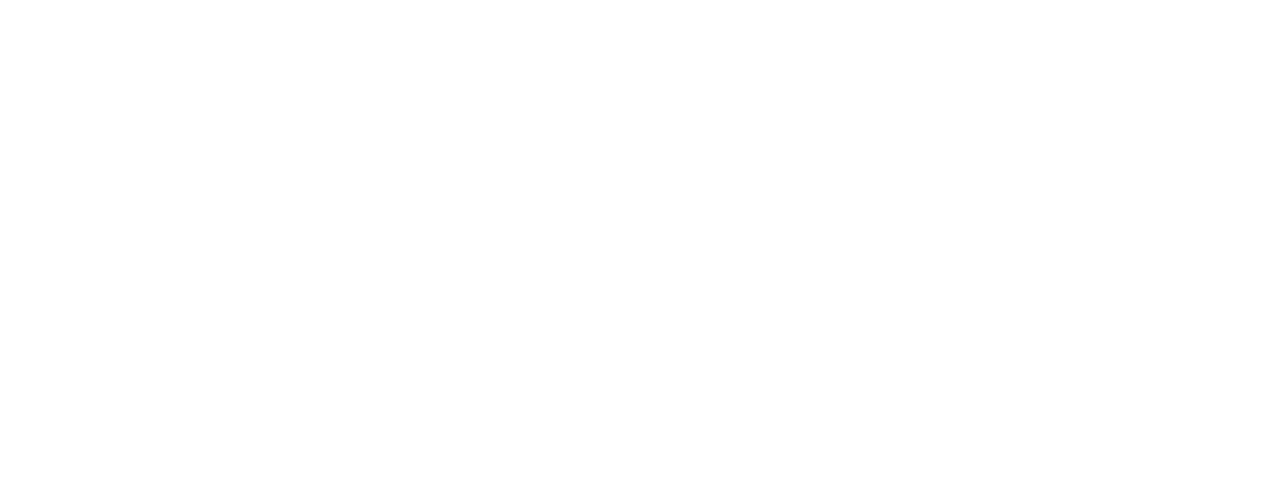
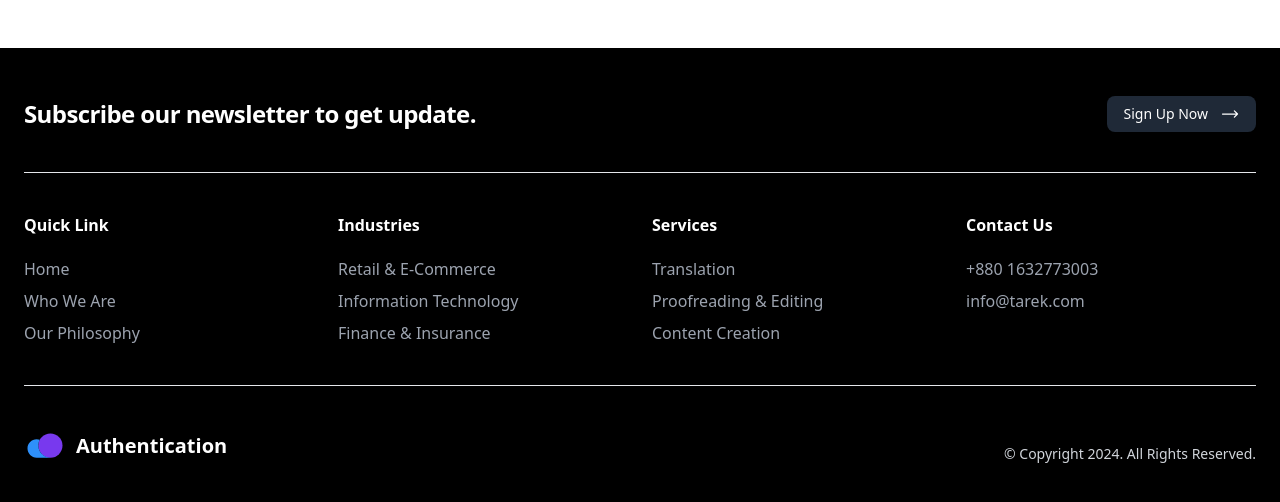
Before and after one commit to tareksabbir/Patterns, a React (Vite) app: page / in a window 1280 px wide. Shown: the part 1948-2450 px from the top of the page. Before the commit the page ends 1996 px from the top, so only its background shows below. Built offline with nearby package versions, Linux system fonts and the light colour scheme.

Commit message:
Footer Added

```diff
--- /dev/null
+++ b/src/Footer/Footer.jsx
@@ -0,0 +1,175 @@
+const Footer = () => {
+  return (
+    <footer className="bg-black dark:bg-gray-900">
+      <div className="container px-6 py-12 mx-auto">
+        <div className="md:flex md:-mx-3 md:items-center md:justify-between">
+          <h1 className="text-xl font-semibold tracking-tight text-white md:mx-3 xl:text-2xl">
+            Subscribe our newsletter to get update.
+          </h1>
+
+          <div className="mt-6 md:mx-3 shrink-0 md:mt-0 md:w-auto">
+            <a
+              href="#"
+              className="inline-flex items-center justify-center w-full px-4 py-2 text-sm text-white duration-300 bg-gray-800 rounded-lg gap-x-3 hover:bg-gray-700 focus:ring focus:ring-gray-300 focus:ring-opacity-80"
+            >
+              <span>Sign Up Now</span>
+
+              <svg
+                xmlns="http://www.w3.org/2000/svg"
+                fill="none"
+                viewBox="0 0 24 24"
+                strokeWidth="1.5"
+                stroke="currentColor"
+                className="w-5 h-5"
+              >
+                <path
+                  strokeLinecap="round"
+                  strokeLinejoin="round"
+                  d="M17.25 8.25L21 12m0 0l-3.75 3.75M21 12H3"
+                />
+              </svg>
+            </a>
+          </div>
+        </div>
+
+        <hr className="my-6 border-gray-200 md:my-10 dark:border-gray-700" />
+
+        <div className="grid grid-cols-1 gap-6 sm:grid-cols-2 md:grid-cols-3 lg:grid-cols-4">
+          <div>
+            <p className="font-semibold text-white">
+              Quick Link
+            </p>
+
+            <div className="flex flex-col items-start mt-5 space-y-2">
+              <a
+                href="#"
+                className="text-gray-400 transition-colors duration-300 dark:text-gray-300 dark:hover:text-blue-400 hover:underline hover:text-blue-500"
+              >
+                Home
+              </a>
+              <a
+                href="#"
+                className="text-gray-400 transition-colors duration-300 dark:text-gray-300 dark:hover:text-blue-400 hover:underline hover:text-blue-500"
+              >
+                Who We Are
+              </a>
+              <a
+                href="#"
+                className="text-gray-400 transition-colors duration-300 dark:text-gray-300 dark:hover:text-blue-400 hover:underline hover:text-blue-500"
+              >
+                Our Philosophy
+              </a>
+            </div>
+          </div>
+
+          <div>
+            <p className="font-semibold text-white">
+              Industries
+            </p>
+
+            <div className="flex flex-col items-start mt-5 space-y-2">
+              <a
+                href="#"
+                className="text-gray-400 transition-colors duration-300 dark:text-gray-300 dark:hover:text-blue-400 hover:underline hover:text-blue-500"
+              >
+                Retail & E-Commerce
+              </a>
+              <a
+                href="#"
+                className="text-gray-400 transition-colors duration-300 dark:text-gray-300 dark:hover:text-blue-400 hover:underline hover:text-blue-500"
+              >
+                Information Technology
+              </a>
+              <a
+                href="#"
+                className="text-gray-400 transition-colors duration-300 dark:text-gray-300 dark:hover:text-blue-400 hover:underline hover:text-blue-500"
+              >
+                Finance & Insurance
+              </a>
+            </div>
+          </div>
+
+          <div>
+            <p className="font-semibold text-white">
+              Services
+            </p>
+
+            <div className="flex flex-col items-start mt-5 space-y-2">
+              <a
+                href="#"
+                className="text-gray-400 transition-colors duration-300 dark:text-gray-300 dark:hover:text-blue-400 hover:underline hover:text-blue-500"
+              >
+                Translation
+              </a>
+              <a
+                href="#"
+                className="text-gray-400 transition-colors duration-300 dark:text-gray-300 dark:hover:text-blue-400 hover:underline hover:text-blue-500"
+              >
+                Proofreading & Editing
+              </a>
+              <a
+                href="#"
+                className="text-gray-400 transition-colors duration-300 dark:text-gray-300 dark:hover:text-blue-400 hover:underline hover:text-blue-500"
+              >
+                Content Creation
+              </a>
+            </div>
+          </div>
+
+          <div>
+            <p className="font-semibold text-white">
+              Contact Us
+            </p>
+
+            <div className="flex flex-col items-start mt-5 space-y-2">
+              <a
+                href="#"
+                className="text-gray-400 transition-colors duration-300 dark:text-gray-300 dark:hover:text-blue-400 hover:underline hover:text-blue-500"
+              >
+                +880 1632773003
+              </a>
+              <a
+                href="#"
+                className="text-gray-400 transition-colors duration-300 dark:text-gray-300 dark:hover:text-blue-400 hover:underline hover:text-blue-500"
+              >
+                info@tarek.com
+              </a>
+            </div>
+          </div>
+        </div>
+
+        <hr className="my-6 border-gray-200 md:my-10 dark:border-gray-700" />
+
+        <div className="flex flex-col items-center justify-between sm:flex-row">
+        <a
+              href="/"
+              className="inline-flex items-center gap-2.5 text-lg font-bold text-black md:text-xl"
+              aria-label="logo"
+            >
+              <svg
+                fill="none"
+                height="40"
+                viewBox="0 0 42 48"
+                width="42"
+                xmlns="http://www.w3.org/2000/svg"
+              >
+                <circle cx="27.5" cy="23.5" fill="#7839ee" r="14.5" />
+                <path
+                  d="m14.7196 16.6448c-1.1618-.4174-2.4141-.6448-3.7196-.6448-6.07513 0-11 4.9249-11 11s4.92487 11 11 11h16.5c-8.0081 0-14.5-6.4919-14.5-14.5 0-2.4797.6224-4.814 1.7196-6.8552z"
+                  fill="#2e90fa"
+                />
+              </svg>
+              <span className="text-white">Authentication</span>
+            </a>
+
+
+          <p className="mt-4 text-sm text-gray-300">
+            © Copyright 2024. All Rights Reserved.
+          </p>
+        </div>
+      </div>
+    </footer>
+  );
+};
+
+export default Footer;
--- a/src/Root/Root.jsx
+++ b/src/Root/Root.jsx
@@ -1,13 +1,16 @@
 import { Outlet } from "react-router-dom";
 import Header from "../Header/Header";
 import SocialSignUp from "@/Context/SocialSignUp";
+import Footer from "@/Footer/Footer";
 
 const Root = () => {
   return (
     <>
       <SocialSignUp>
         <Header />
-        <Outlet /> {/* This should render SignUp */}
+        <Outlet />
+        {/* This should render SignUp */}
+        <Footer></Footer>
       </SocialSignUp>
     </>
   );
```
